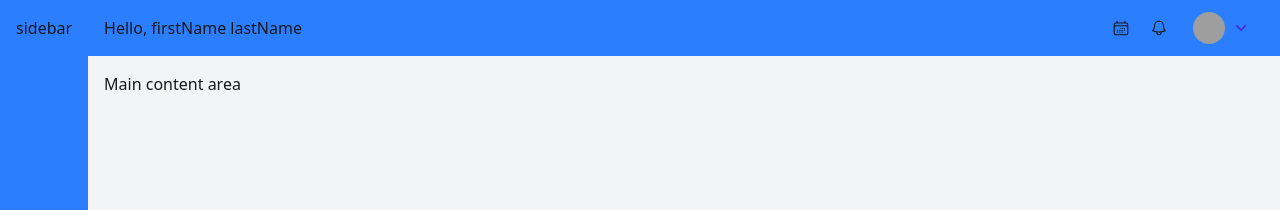
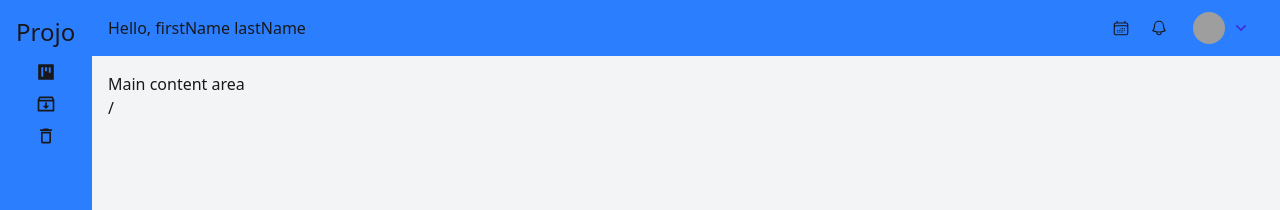
Before and after one commit to sorasora46/projo, a React (Vite) app in the folder frontend/: page / in a window 1280 px wide. Shown: the top 210 px of the page. Built offline with nearby package versions, Linux system fonts and the light colour scheme; grey boxes are pictures that could not be loaded.

Commit message:
feat: implement sidebar menu

```diff
--- a/frontend/src/constants/path.ts
+++ b/frontend/src/constants/path.ts
@@ -6,4 +6,5 @@ export const ProjoPath = {
   LOGIN: "/login",
   REGISTER: "/register",
   FORGOT_PASSWORD: "/forgot-password",
+  CATCH_ALL: "*",
 };
--- a/frontend/src/pages/Home.tsx
+++ b/frontend/src/pages/Home.tsx
@@ -1,16 +1,72 @@
+import { useLocation, Link } from "react-router";
 import Topbar from "../components/Topbar";
+import { AiFillProject, AiOutlineProject } from "react-icons/ai";
+import { useState } from "react";
+import { ProjoPath } from "../constants/path";
+import { MdDelete, MdDeleteOutline } from "react-icons/md";
+import { RiInboxArchiveFill, RiInboxArchiveLine } from "react-icons/ri";
 
 const Home = () => {
+  const [isProjectHover, setIsProjectHover] = useState<boolean>(false);
+  const [isArchivedHover, setIsArchivedHover] = useState<boolean>(false);
+  const [isDeletedHover, setIsDeletedHover] = useState<boolean>(false);
+  const { pathname } = useLocation();
+
   return (
     <div className="h-dvh w-full flex">
       <aside className="h-full bg-blue-500 p-4">
-        <h2>sidebar</h2>
-        <nav></nav>
+        <h2 className="text-2xl">Projo</h2>
+        <nav>
+          <ul className="menu text-xl">
+            <li>
+              <Link
+                to={ProjoPath.HOME}
+                className="tooltip tooltip-right tooltip-primary"
+                data-tip="Home"
+                onMouseEnter={() => setIsProjectHover(true)}
+                onMouseLeave={() => setIsProjectHover(false)}
+              >
+                {isProjectHover || pathname === ProjoPath.HOME ? (
+                  <AiFillProject />
+                ) : (
+                  <AiOutlineProject />
+                )}
+              </Link>
+              <Link
+                to={ProjoPath.ARCHIVED}
+                className="tooltip tooltip-right tooltip-primary"
+                data-tip="Archived"
+                onMouseEnter={() => setIsArchivedHover(true)}
+                onMouseLeave={() => setIsArchivedHover(false)}
+              >
+                {isArchivedHover || pathname === ProjoPath.ARCHIVED ? (
+                  <RiInboxArchiveFill />
+                ) : (
+                  <RiInboxArchiveLine />
+                )}
+              </Link>
+              <Link
+                to={ProjoPath.DELETED}
+                className="tooltip tooltip-right tooltip-primary"
+                data-tip="Deleted"
+                onMouseEnter={() => setIsDeletedHover(true)}
+                onMouseLeave={() => setIsDeletedHover(false)}
+              >
+                {isDeletedHover || pathname === ProjoPath.DELETED ? (
+                  <MdDelete />
+                ) : (
+                  <MdDeleteOutline />
+                )}
+              </Link>
+            </li>
+          </ul>
+        </nav>
       </aside>
       <div className="w-full flex flex-col">
         <Topbar />
         <main className="flex-1 bg-gray-100 p-4">
           <p>Main content area</p>
+          <p>{pathname}</p>
         </main>
       </div>
     </div>
```
